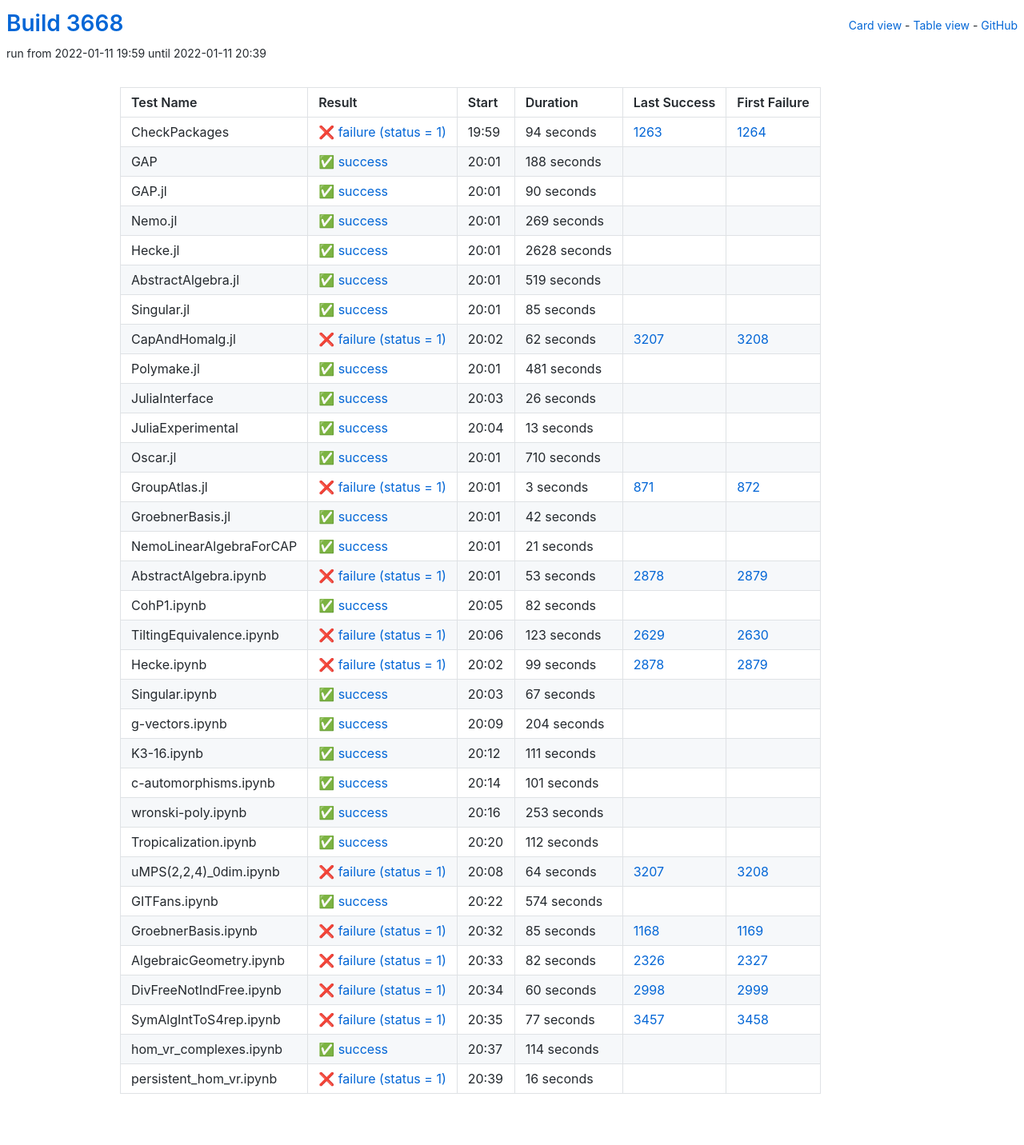
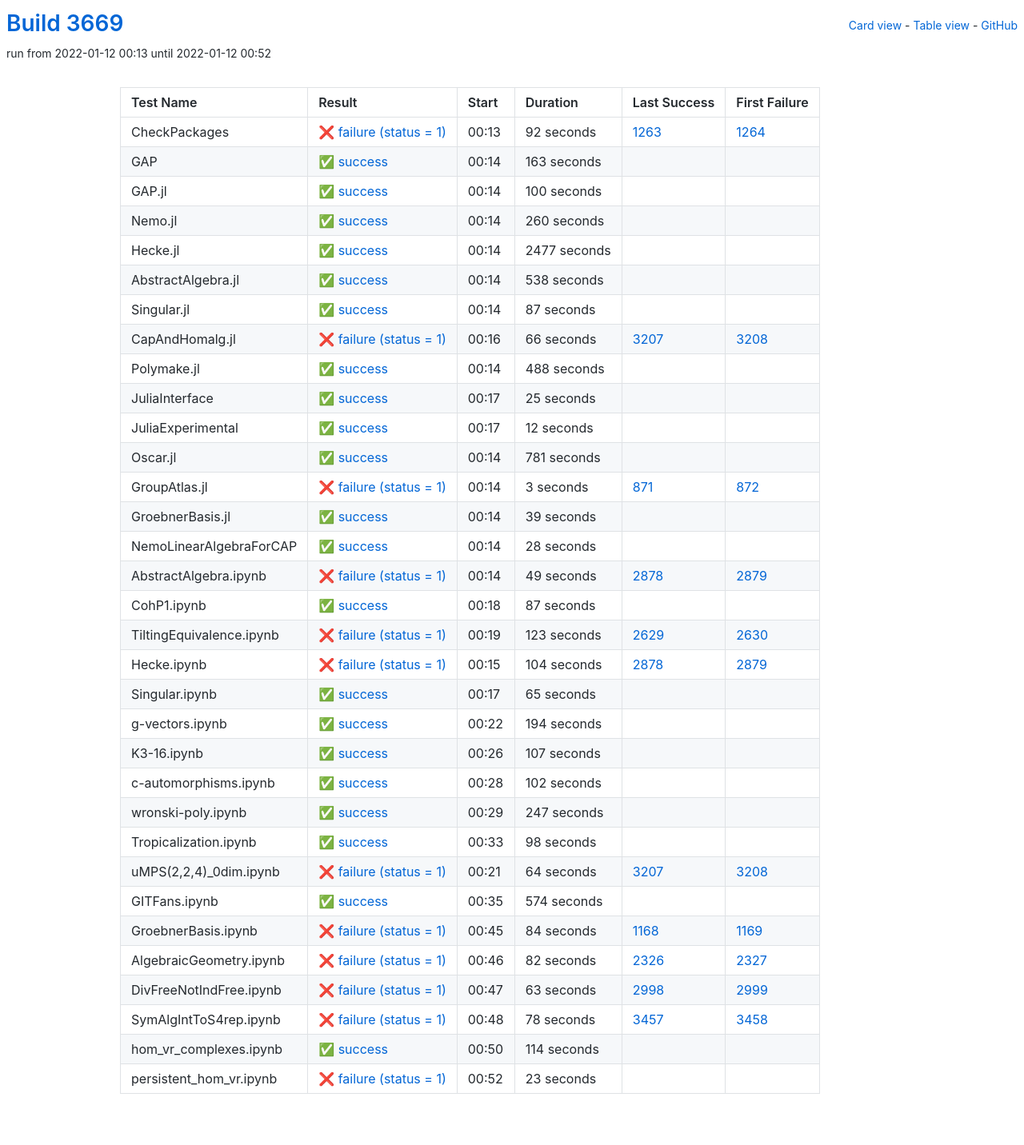
Before and after one commit to oscar-system/oscar-ci-status-stable, a Jekyll site: the page built from table.html, in a window 1280 px wide. Shown: the whole page at 80% size. Built offline with Jekyll 4.4.1, drawn with Linux system fonts in a browser that asks for light colours.

Commit message:
Build #3669

```diff
--- a/_data/ci.yml
+++ b/_data/ci.yml
@@ -1,6 +1,6 @@
 ---
-build: 3668
-build_url: https://oscarci.mathematik.uni-kl.de/job/oscar-stable/3668/
+build: 3669
+build_url: https://oscarci.mathematik.uni-kl.de/job/oscar-stable/3669/
 job: oscar-stable
 organization: oscar-system
 repo: oscar-ci-status-stable
@@ -8,152 +8,152 @@ repourl: https://github.com/oscar-system/oscar-ci-status-stable
 tests:
 - name: CheckPackages
   id: checkpackages
-  log: https://oscarci.mathematik.uni-kl.de/job/oscar-stable/3668/artifact/logs/build-3668/CheckPackages.log
-  start: 2022-01-11 19:59
+  log: https://oscarci.mathematik.uni-kl.de/job/oscar-stable/3669/artifact/logs/build-3669/CheckPackages.log
+  start: 2022-01-12 00:13
   success: false
   exitcode: 1
   status: failure
-  duration: 94
+  duration: 92
   last_success: 1263
   last_success_url: https://oscarci.mathematik.uni-kl.de/job/oscar-stable/1263/
   first_failure: 1264
   first_failure_url: https://oscarci.mathematik.uni-kl.de/job/oscar-stable/1264/
 - name: GAP
   id: gap
-  log: https://oscarci.mathematik.uni-kl.de/job/oscar-stable/3668/artifact/logs/build-3668/GAP.log
-  start: 2022-01-11 20:01
+  log: https://oscarci.mathematik.uni-kl.de/job/oscar-stable/3669/artifact/logs/build-3669/GAP.log
+  start: 2022-01-12 00:14
   success: true
   exitcode: 0
   status: success
-  duration: 188
+  duration: 163
   last_success: false
   last_success_url:
   first_failure: false
   first_failure_url:
 - name: GAP.jl
   id: gap-jl
-  log: https://oscarci.mathematik.uni-kl.de/job/oscar-stable/3668/artifact/logs/build-3668/GAP.jl.log
-  start: 2022-01-11 20:01
+  log: https://oscarci.mathematik.uni-kl.de/job/oscar-stable/3669/artifact/logs/build-3669/GAP.jl.log
+  start: 2022-01-12 00:14
   success: true
   exitcode: 0
   status: success
-  duration: 90
+  duration: 100
   last_success: false
   last_success_url:
   first_failure: false
   first_failure_url:
 - name: Nemo.jl
   id: nemo-jl
-  log: https://oscarci.mathematik.uni-kl.de/job/oscar-stable/3668/artifact/logs/build-3668/Nemo.jl.log
-  start: 2022-01-11 20:01
+  log: https://oscarci.mathematik.uni-kl.de/job/oscar-stable/3669/artifact/logs/build-3669/Nemo.jl.log
+  start: 2022-01-12 00:14
   success: true
   exitcode: 0
   status: success
-  duration: 269
+  duration: 260
   last_success: false
   last_success_url:
   first_failure: false
   first_failure_url:
 - name: Hecke.jl
   id: hecke-jl
-  log: https://oscarci.mathematik.uni-kl.de/job/oscar-stable/3668/artifact/logs/build-3668/Hecke.jl.log
-  start: 2022-01-11 20:01
+  log: https://oscarci.mathematik.uni-kl.de/job/oscar-stable/3669/artifact/logs/build-3669/Hecke.jl.log
+  start: 2022-01-12 00:14
   success: true
   exitcode: 0
   status: success
-  duration: 2628
+  duration: 2477
   last_success: false
   last_success_url:
   first_failure: false
   first_failure_url:
 - name: AbstractAlgebra.jl
   id: abstractalgebra-jl
-  log: https://oscarci.mathematik.uni-kl.de/job/oscar-stable/3668/artifact/logs/build-3668/AbstractAlgebra.jl.log
-  start: 2022-01-11 20:01
+  log: https://oscarci.mathematik.uni-kl.de/job/oscar-stable/3669/artifact/logs/build-3669/AbstractAlgebra.jl.log
+  start: 2022-01-12 00:14
   success: true
   exitcode: 0
   status: success
-  duration: 519
+  duration: 538
   last_success: false
   last_success_url:
   first_failure: false
   first_failure_url:
 - name: Singular.jl
   id: singular-jl
-  log: https://oscarci.mathematik.uni-kl.de/job/oscar-stable/3668/artifact/logs/build-3668/Singular.jl.log
-  start: 2022-01-11 20:01
+  log: https://oscarci.mathematik.uni-kl.de/job/oscar-stable/3669/artifact/logs/build-3669/Singular.jl.log
+  start: 2022-01-12 00:14
   success: true
   exitcode: 0
   status: success
-  duration: 85
+  duration: 87
   last_success: false
   last_success_url:
   first_failure: false
   first_failure_url:
 - name: CapAndHomalg.jl
   id: capandhomalg-jl
-  log: https://oscarci.mathematik.uni-kl.de/job/oscar-stable/3668/artifact/logs/build-3668/CapAndHomalg.jl.log
-  start: 2022-01-11 20:02
+  log: https://oscarci.mathematik.uni-kl.de/job/oscar-stable/3669/artifact/logs/build-3669/CapAndHomalg.jl.log
+  start: 2022-01-12 00:16
   success: false
   exitcode: 1
   status: failure
-  duration: 62
+  duration: 66
   last_success: 3207
   last_success_url: https://oscarci.mathematik.uni-kl.de/job/oscar-stable/3207/
   first_failure: 3208
   first_failure_url: https://oscarci.mathematik.uni-kl.de/job/oscar-stable/3208/
 - name: Polymake.jl
   id: polymake-jl
-  log: https://oscarci.mathematik.uni-kl.de/job/oscar-stable/3668/artifact/logs/build-3668/Polymake.jl.log
-  start: 2022-01-11 20:01
+  log: https://oscarci.mathematik.uni-kl.de/job/oscar-stable/3669/artifact/logs/build-3669/Polymake.jl.log
+  start: 2022-01-12 00:14
   success: true
   exitcode: 0
   status: success
-  duration: 481
+  duration: 488
   last_success: false
   last_success_url:
   first_failure: false
   first_failure_url:
 - name: JuliaInterface
   id: juliainterface
-  log: https://oscarci.mathematik.uni-kl.de/job/oscar-stable/3668/artifact/logs/build-3668/JuliaInterface.log
-  start: 2022-01-11 20:03
+  log: https://oscarci.mathematik.uni-kl.de/job/oscar-stable/3669/artifact/logs/build-3669/JuliaInterface.log
+  start: 2022-01-12 00:17
   success: true
   exitcode: 0
   status: success
-  duration: 26
+  duration: 25
   last_success: false
   last_success_url:
   first_failure: false
   first_failure_url:
 - name: JuliaExperimental
   id: juliaexperimental
-  log: https://oscarci.mathematik.uni-kl.de/job/oscar-stable/3668/artifact/logs/build-3668/JuliaExperimental.log
-  start: 2022-01-11 20:04
+  log: https://oscarci.mathematik.uni-kl.de/job/oscar-stable/3669/artifact/logs/build-3669/JuliaExperimental.log
+  start: 2022-01-12 00:17
   success: true
   exitcode: 0
   status: success
-  duration: 13
+  duration: 12
   last_success: false
   last_success_url:
   first_failure: false
   first_failure_url:
 - name: Oscar.jl
   id: oscar-jl
-  log: https://oscarci.mathematik.uni-kl.de/job/oscar-stable/3668/artifact/logs/build-3668/Oscar.jl.log
-  start: 2022-01-11 20:01
+  log: https://oscarci.mathematik.uni-kl.de/job/oscar-stable/3669/artifact/logs/build-3669/Oscar.jl.log
+  start: 2022-01-12 00:14
   success: true
   exitcode: 0
   status: success
-  duration: 710
+  duration: 781
   last_success: false
   last_success_url:
   first_failure: false
   first_failure_url:
 - name: GroupAtlas.jl
   id: groupatlas-jl
-  log: https://oscarci.mathematik.uni-kl.de/job/oscar-stable/3668/artifact/logs/build-3668/GroupAtlas.jl.log
-  start: 2022-01-11 20:01
+  log: https://oscarci.mathematik.uni-kl.de/job/oscar-stable/3669/artifact/logs/build-3669/GroupAtlas.jl.log
+  start: 2022-01-12 00:14
   success: false
   exitcode: 1
   status: failure
@@ -164,56 +164,56 @@ tests:
   first_failure_url: https://oscarci.mathematik.uni-kl.de/job/oscar-stable/872/
 - name: GroebnerBasis.jl
   id: groebnerbasis-jl
-  log: https://oscarci.mathematik.uni-kl.de/job/oscar-stable/3668/artifact/logs/build-3668/GroebnerBasis.jl.log
-  start: 2022-01-11 20:01
+  log: https://oscarci.mathematik.uni-kl.de/job/oscar-stable/3669/artifact/logs/build-3669/GroebnerBasis.jl.log
+  start: 2022-01-12 00:14
   success: true
   exitcode: 0
   status: success
-  duration: 42
+  duration: 39
   last_success: false
   last_success_url:
   first_failure: false
   first_failure_url:
 - name: NemoLinearAlgebraForCAP
   id: nemolinearalgebraforcap
-  log: https://oscarci.mathematik.uni-kl.de/job/oscar-stable/3668/artifact/logs/build-3668/NemoLinearAlgebraForCAP.log
-  start: 2022-01-11 20:01
+  log: https://oscarci.mathematik.uni-kl.de/job/oscar-stable/3669/artifact/logs/build-3669/NemoLinearAlgebraForCAP.log
+  start: 2022-01-12 00:14
   success: true
   exitcode: 0
   status: success
-  duration: 21
+  duration: 28
   last_success: false
   last_success_url:
   first_failure: false
   first_failure_url:
 - name: AbstractAlgebra.ipynb
   id: abstractalgebra-ipynb
-  log: https://oscarci.mathematik.uni-kl.de/job/oscar-stable/3668/artifact/logs/build-3668/AbstractAlgebra.ipynb.log
-  start: 2022-01-11 20:01
+  log: https://oscarci.mathematik.uni-kl.de/job/oscar-stable/3669/artifact/logs/build-3669/AbstractAlgebra.ipynb.log
+  start: 2022-01-12 00:14
   success: false
   exitcode: 1
   status: failure
-  duration: 53
+  duration: 49
   last_success: 2878
   last_success_url: https://oscarci.mathematik.uni-kl.de/job/oscar-stable/2878/
   first_failure: 2879
   first_failure_url: https://oscarci.mathematik.uni-kl.de/job/oscar-stable/2879/
 - name: CohP1.ipynb
   id: cohp1-ipynb
-  log: https://oscarci.mathematik.uni-kl.de/job/oscar-stable/3668/artifact/logs/build-3668/CohP1.ipynb.log
-  start: 2022-01-11 20:05
+  log: https://oscarci.mathematik.uni-kl.de/job/oscar-stable/3669/artifact/logs/build-3669/CohP1.ipynb.log
+  start: 2022-01-12 00:18
   success: true
   exitcode: 0
   status: success
-  duration: 82
+  duration: 87
   last_success: false
   last_success_url:
   first_failure: false
   first_failure_url:
 - name: TiltingEquivalence.ipynb
   id: tiltingequivalence-ipynb
-  log: https://oscarci.mathematik.uni-kl.de/job/oscar-stable/3668/artifact/logs/build-3668/TiltingEquivalence.ipynb.log
-  start: 2022-01-11 20:06
+  log: https://oscarci.mathematik.uni-kl.de/job/oscar-stable/3669/artifact/logs/build-3669/TiltingEquivalence.ipynb.log
+  start: 2022-01-12 00:19
   success: false
   exitcode: 1
   status: failure
@@ -224,92 +224,92 @@ tests:
   first_failure_url: https://oscarci.mathematik.uni-kl.de/job/oscar-stable/2630/
 - name: Hecke.ipynb
   id: hecke-ipynb
-  log: https://oscarci.mathematik.uni-kl.de/job/oscar-stable/3668/artifact/logs/build-3668/Hecke.ipynb.log
-  start: 2022-01-11 20:02
+  log: https://oscarci.mathematik.uni-kl.de/job/oscar-stable/3669/artifact/logs/build-3669/Hecke.ipynb.log
+  start: 2022-01-12 00:15
   success: false
   exitcode: 1
   status: failure
-  duration: 99
+  duration: 104
   last_success: 2878
   last_success_url: https://oscarci.mathematik.uni-kl.de/job/oscar-stable/2878/
   first_failure: 2879
   first_failure_url: https://oscarci.mathematik.uni-kl.de/job/oscar-stable/2879/
 - name: Singular.ipynb
   id: singular-ipynb
-  log: https://oscarci.mathematik.uni-kl.de/job/oscar-stable/3668/artifact/logs/build-3668/Singular.ipynb.log
-  start: 2022-01-11 20:03
+  log: https://oscarci.mathematik.uni-kl.de/job/oscar-stable/3669/artifact/logs/build-3669/Singular.ipynb.log
+  start: 2022-01-12 00:17
   success: true
   exitcode: 0
   status: success
-  duration: 67
+  duration: 65
   last_success: false
   last_success_url:
   first_failure: false
   first_failure_url:
 - name: g-vectors.ipynb
   id: g-vectors-ipynb
-  log: https://oscarci.mathematik.uni-kl.de/job/oscar-stable/3668/artifact/logs/build-3668/g-vectors.ipynb.log
-  start: 2022-01-11 20:09
+  log: https://oscarci.mathematik.uni-kl.de/job/oscar-stable/3669/artifact/logs/build-3669/g-vectors.ipynb.log
+  start: 2022-01-12 00:22
   success: true
   exitcode: 0
   status: success
-  duration: 204
+  duration: 194
   last_success: false
   last_success_url:
   first_failure: false
   first_failure_url:
 - name: K3-16.ipynb
   id: k3-16-ipynb
-  log: https://oscarci.mathematik.uni-kl.de/job/oscar-stable/3668/artifact/logs/build-3668/K3-16.ipynb.log
-  start: 2022-01-11 20:12
+  log: https://oscarci.mathematik.uni-kl.de/job/oscar-stable/3669/artifact/logs/build-3669/K3-16.ipynb.log
+  start: 2022-01-12 00:26
   success: true
   exitcode: 0
   status: success
-  duration: 111
+  duration: 107
   last_success: false
   last_success_url:
   first_failure: false
   first_failure_url:
 - name: c-automorphisms.ipynb
   id: c-automorphisms-ipynb
-  log: https://oscarci.mathematik.uni-kl.de/job/oscar-stable/3668/artifact/logs/build-3668/c-automorphisms.ipynb.log
-  start: 2022-01-11 20:14
+  log: https://oscarci.mathematik.uni-kl.de/job/oscar-stable/3669/artifact/logs/build-3669/c-automorphisms.ipynb.log
+  start: 2022-01-12 00:28
   success: true
   exitcode: 0
   status: success
-  duration: 101
+  duration: 102
   last_success: false
   last_success_url:
   first_failure: false
   first_failure_url:
 - name: wronski-poly.ipynb
   id: wronski-poly-ipynb
-  log: https://oscarci.mathematik.uni-kl.de/job/oscar-stable/3668/artifact/logs/build-3668/wronski-poly.ipynb.log
-  start: 2022-01-11 20:16
+  log: https://oscarci.mathematik.uni-kl.de/job/oscar-stable/3669/artifact/logs/build-3669/wronski-poly.ipynb.log
+  start: 2022-01-12 00:29
   success: true
   exitcode: 0
   status: success
-  duration: 253
+  duration: 247
   last_success: false
   last_success_url:
   first_failure: false
   first_failure_url:
 - name: Tropicalization.ipynb
   id: tropicalization-ipynb
-  log: https://oscarci.mathematik.uni-kl.de/job/oscar-stable/3668/artifact/logs/build-3668/Tropicalization.ipynb.log
-  start: 2022-01-11 20:20
+  log: https://oscarci.mathematik.uni-kl.de/job/oscar-stable/3669/artifact/logs/build-3669/Tropicalization.ipynb.log
+  start: 2022-01-12 00:33
   success: true
   exitcode: 0
   status: success
-  duration: 112
+  duration: 98
   last_success: false
   last_success_url:
   first_failure: false
   first_failure_url:
 - name: uMPS(2,2,4)_0dim.ipynb
   id: umps-2-2-4-0dim-ipynb
-  log: https://oscarci.mathematik.uni-kl.de/job/oscar-stable/3668/artifact/logs/build-3668/uMPS-2-2-4-_0dim.ipynb.log
-  start: 2022-01-11 20:08
+  log: https://oscarci.mathematik.uni-kl.de/job/oscar-stable/3669/artifact/logs/build-3669/uMPS-2-2-4-_0dim.ipynb.log
+  start: 2022-01-12 00:21
   success: false
   exitcode: 1
   status: failure
@@ -320,8 +320,8 @@ tests:
   first_failure_url: https://oscarci.mathematik.uni-kl.de/job/oscar-stable/3208/
 - name: GITFans.ipynb
   id: gitfans-ipynb
-  log: https://oscarci.mathematik.uni-kl.de/job/oscar-stable/3668/artifact/logs/build-3668/GITFans.ipynb.log
-  start: 2022-01-11 20:22
+  log: https://oscarci.mathematik.uni-kl.de/job/oscar-stable/3669/artifact/logs/build-3669/GITFans.ipynb.log
+  start: 2022-01-12 00:35
   success: true
   exitcode: 0
   status: success
@@ -332,20 +332,20 @@ tests:
   first_failure_url:
 - name: GroebnerBasis.ipynb
   id: groebnerbasis-ipynb
-  log: https://oscarci.mathematik.uni-kl.de/job/oscar-stable/3668/artifact/logs/build-3668/GroebnerBasis.ipynb.log
-  start: 2022-01-11 20:32
+  log: https://oscarci.mathematik.uni-kl.de/job/oscar-stable/3669/artifact/logs/build-3669/GroebnerBasis.ipynb.log
+  start: 2022-01-12 00:45
   success: false
   exitcode: 1
   status: failure
-  duration: 85
+  duration: 84
   last_success: 1168
   last_success_url: https://oscarci.mathematik.uni-kl.de/job/oscar-stable/1168/
   first_failure: 1169
   first_failure_url: https://oscarci.mathematik.uni-kl.de/job/oscar-stable/1169/
 - name: AlgebraicGeometry.ipynb
   id: algebraicgeometry-ipynb
-  log: https://oscarci.mathematik.uni-kl.de/job/oscar-stable/3668/artifact/logs/build-3668/AlgebraicGeometry.ipynb.log
-  start: 2022-01-11 20:33
+  log: https://oscarci.mathematik.uni-kl.de/job/oscar-stable/3669/artifact/logs/build-3669/AlgebraicGeometry.ipynb.log
+  start: 2022-01-12 00:46
   success: false
   exitcode: 1
   status: failure
@@ -356,32 +356,32 @@ tests:
   first_failure_url: https://oscarci.mathematik.uni-kl.de/job/oscar-stable/2327/
 - name: DivFreeNotIndFree.ipynb
   id: divfreenotindfree-ipynb
-  log: https://oscarci.mathematik.uni-kl.de/job/oscar-stable/3668/artifact/logs/build-3668/DivFreeNotIndFree.ipynb.log
-  start: 2022-01-11 20:34
+  log: https://oscarci.mathematik.uni-kl.de/job/oscar-stable/3669/artifact/logs/build-3669/DivFreeNotIndFree.ipynb.log
+  start: 2022-01-12 00:47
   success: false
   exitcode: 1
   status: failure
-  duration: 60
+  duration: 63
   last_success: 2998
   last_success_url: https://oscarci.mathematik.uni-kl.de/job/oscar-stable/2998/
   first_failure: 2999
   first_failure_url: https://oscarci.mathematik.uni-kl.de/job/oscar-stable/2999/
 - name: SymAlgIntToS4rep.ipynb
   id: symalginttos4rep-ipynb
-  log: https://oscarci.mathematik.uni-kl.de/job/oscar-stable/3668/artifact/logs/build-3668/SymAlgIntToS4rep.ipynb.log
-  start: 2022-01-11 20:35
+  log: https://oscarci.mathematik.uni-kl.de/job/oscar-stable/3669/artifact/logs/build-3669/SymAlgIntToS4rep.ipynb.log
+  start: 2022-01-12 00:48
   success: false
   exitcode: 1
   status: failure
-  duration: 77
+  duration: 78
   last_success: 3457
   last_success_url: https://oscarci.mathematik.uni-kl.de/job/oscar-stable/3457/
   first_failure: 3458
   first_failure_url: https://oscarci.mathematik.uni-kl.de/job/oscar-stable/3458/
 - name: hom_vr_complexes.ipynb
   id: hom-vr-complexes-ipynb
-  log: https://oscarci.mathematik.uni-kl.de/job/oscar-stable/3668/artifact/logs/build-3668/hom_vr_complexes.ipynb.log
-  start: 2022-01-11 20:37
+  log: https://oscarci.mathematik.uni-kl.de/job/oscar-stable/3669/artifact/logs/build-3669/hom_vr_complexes.ipynb.log
+  start: 2022-01-12 00:50
   success: true
   exitcode: 0
   status: success
@@ -392,12 +392,12 @@ tests:
   first_failure_url:
 - name: persistent_hom_vr.ipynb
   id: persistent-hom-vr-ipynb
-  log: https://oscarci.mathematik.uni-kl.de/job/oscar-stable/3668/artifact/logs/build-3668/persistent_hom_vr.ipynb.log
-  start: 2022-01-11 20:39
+  log: https://oscarci.mathematik.uni-kl.de/job/oscar-stable/3669/artifact/logs/build-3669/persistent_hom_vr.ipynb.log
+  start: 2022-01-12 00:52
   success: false
   exitcode: 1
   status: failure
-  duration: 16
+  duration: 23
   last_success: false
   last_success_url:
   first_failure: false
```
Also changed, not shown: README.md.
